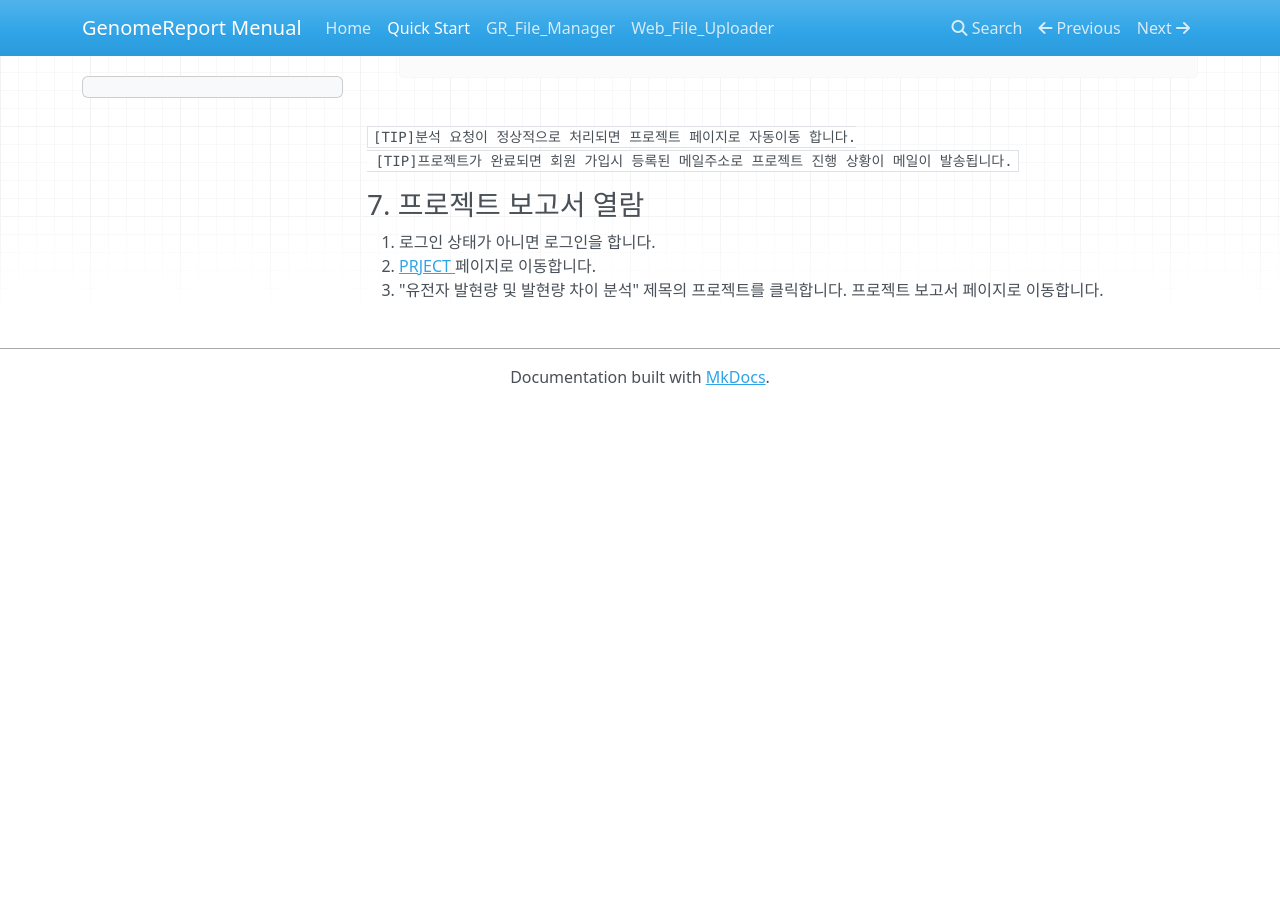
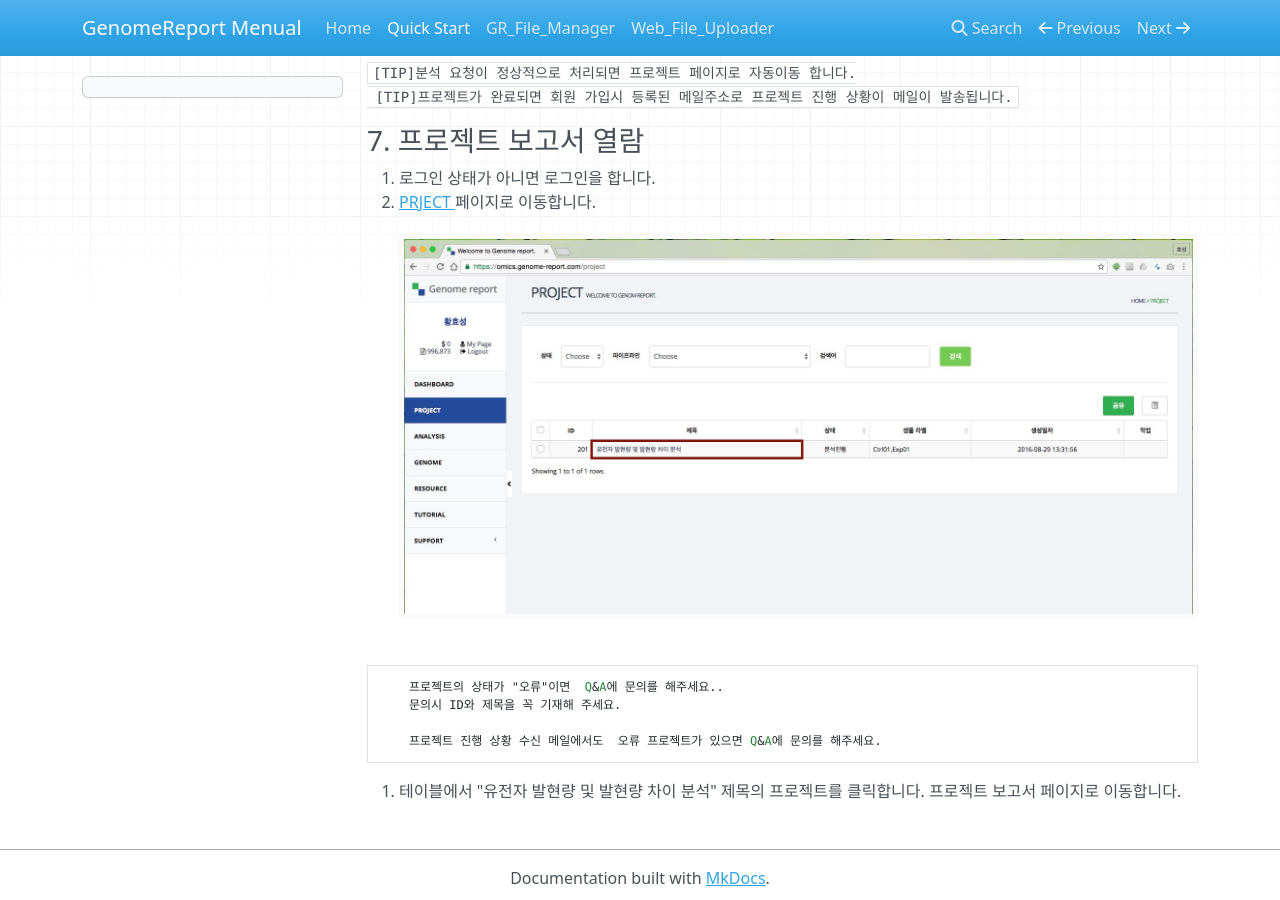
Before and after one commit to genomereport/gimanual, an MkDocs documentation site: the page built from docs/Quick_Start.md, in a window 1280 px wide and 900 px high, scrolled down 8532 px. Built offline with MkDocs 1.6.1, drawn with Linux system fonts in a browser that asks for light colours; nearby versions of some CDN libraries; old or Windows-style settings are respelled for this version of MkDocs; before the commit the page ends 8937 px from its top, so only the background shows below that; some of the changed text lies outside the part shown.

Commit message:
튜트리얼 수정

`````diff
--- a/docs/Quick_Start.md
+++ b/docs/Quick_Start.md
@@ -34,10 +34,11 @@
 1. <a href="https://omics.genome-report.com/member" target="_blank">Genome report</a> 사이트 로그인 후, <a href="https://omics.genome-report.com/down_file/sample" target="_blank">SAMPLE FILE DOWNLOAD </a> 페이지를 방문합니다.
 
 2. 아래 4개의 해독 파일을 다운로드 합니다.
-   * Ctrl01_1.fq.gz
-   * Ctrl01_2.fq.gz
-   * Exp01_1.fq.gz
-   * Exp01_2.fq.gz
+
+   - Ctrl01_1.fq.gz
+   - Ctrl01_2.fq.gz
+   - Exp01_1.fq.gz
+   - Exp01_2.fq.gz
 
   ````
  [TIP]4개 파일 모두를 다운로드 하면 분석에 필요한 포인트를 자동으로 지급합니다. 포인트는 단 한번만 지급됩니다.
@@ -50,8 +51,8 @@
 1. 다운로드 받은 GRUploader를 실행합니다. 로그인 창이 나타납니다.
 2. 로그인을 합니다.
 3. 해독 파일을 업로드
-   1. 왼쪽상단에서 다운로드 받은 폴더로 이동합니다.
-   2. 왼쪽하단에서 아래 4개의 파일을 선택하고 오른쪽으로 드래그앤드랍 합니다.
+    1. 왼쪽상단에서 다운로드 받은 폴더로 이동합니다.
+    2. 왼쪽하단에서 아래 4개의 파일을 선택하고 오른쪽으로 드래그앤드랍 합니다.
       * Ctrl01_1.fq.gz
       * Ctrl01_2.fq.gz
       * Exp01_1.fq.gz
@@ -84,10 +84,10 @@
    5. "샘플 목록 추가" 버튼을 클릭합니다.
    6. 샘플 목록 맨 아래에 있는 승인 버튼을 클릭합니다.
 
+    ````
+     [TIP]샘플명은 파일명을 이용하여 프로그램에서 부여합니다. 예)Ctrl01로 합니다.
+    ````
 
-        ````
-           [TIP]샘플명은 파일명을 이용하여 프로그램에서 부여합니다. 예)Ctrl01로 합니다.
-        ````
 
    ![화면](https://github.com/genomereport/gimanual/raw/master/docs/images/sample_screen_1.jpg)
 
@@ -133,4 +133,12 @@
 ### 7. 프로젝트 보고서 열람
 1. 로그인 상태가 아니면 로그인을 합니다.
 2. <a href="https://omics.genome-report.com/project" target="_blank"> PRJECT </a>페이지로 이동합니다.
-3. "유전자 발현량 및 발현량 차이 분석" 제목의  프로젝트를 클릭합니다. 프로젝트 보고서 페이지로 이동합니다.
+![화면](https://github.com/genomereport/gimanual/raw/master/docs/images/project_screen.jpg)
+
+````
+    프로젝트의 상태가 "오류"이면  Q&A에 문의를 해주세요..
+    문의시 ID와 제목을 꼭 기재해 주세요.
+
+    프로젝트 진행 상황 수신 메일에서도  오류 프로젝트가 있으면 Q&A에 문의를 해주세요.
+````
+3. 테이블에서 "유전자 발현량 및 발현량 차이 분석" 제목의  프로젝트를 클릭합니다. 프로젝트 보고서 페이지로 이동합니다.
`````
Also changed, not shown: other parts of docs/Quick_Start.md (+1 -2 lines).
